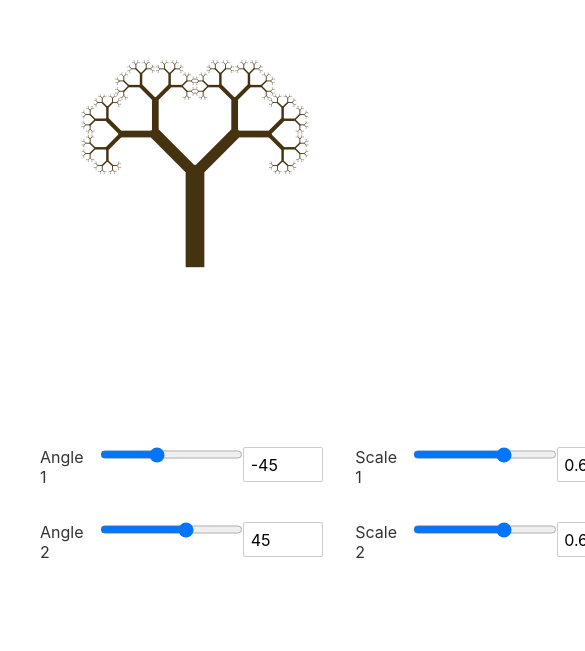
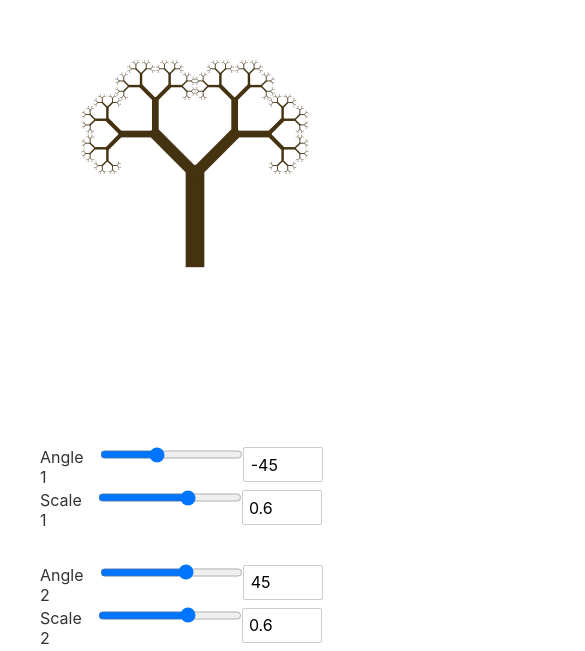
Before and after one commit to HenryWConklin/trees, a Svelte app: page / in a window 390 px wide. Shown: the part 259-910 px from the top of the page, 585 px wide, since content can reach past the window. Before the commit the page ends 844 px from the top, so only its background shows below. Built offline with nearby package versions, Linux system fonts and the light colour scheme.

Commit message:
Fix some formatting for mobile, update the index page

```diff
--- a/public/index.html
+++ b/public/index.html
@@ -4,13 +4,13 @@
 	<meta charset='utf-8'>
 	<meta name='viewport' content='width=device-width,initial-scale=1'>
 
-	<title>Svelte app</title>
+	<title>Fractal Tree Demo</title>
 
 	<link rel='icon' type='image/png' href='/favicon.png'>
-	<link rel='stylesheet' href='/global.css'>
-	<link rel='stylesheet' href='/build/bundle.css'>
+	<link rel='stylesheet' href='global.css'>
+	<link rel='stylesheet' href='build/bundle.css'>
 
-	<script defer src='/build/bundle.js'></script>
+	<script defer src='build/bundle.js'></script>
 </head>
 
 <body>
--- a/src/App.svelte
+++ b/src/App.svelte
@@ -9,6 +9,7 @@
 <style>
     .slider-container {
         display: flex;
+        flex-wrap: wrap;
         margin: 2em;
     }
 </style>
--- a/src/DisplaySlider.svelte
+++ b/src/DisplaySlider.svelte
@@ -17,10 +17,16 @@
     .display {
         width: 5em;
     }
+    .container {
+        display: flex;
+        flex-grow: 1;
+    }
 </style>
 
+<span class="container">
 <label for="slider">{label}</label>
 <div class="inner-container">
     <input id="slider" class="slider" type="range" bind:value={value} min="{min}" max="{max}" step="{step}"/>
     <input id="display" class="display" type="number" bind:value={value} min="{min}" max="{max}" step="{step}" />
 </div>
+</span>
```
